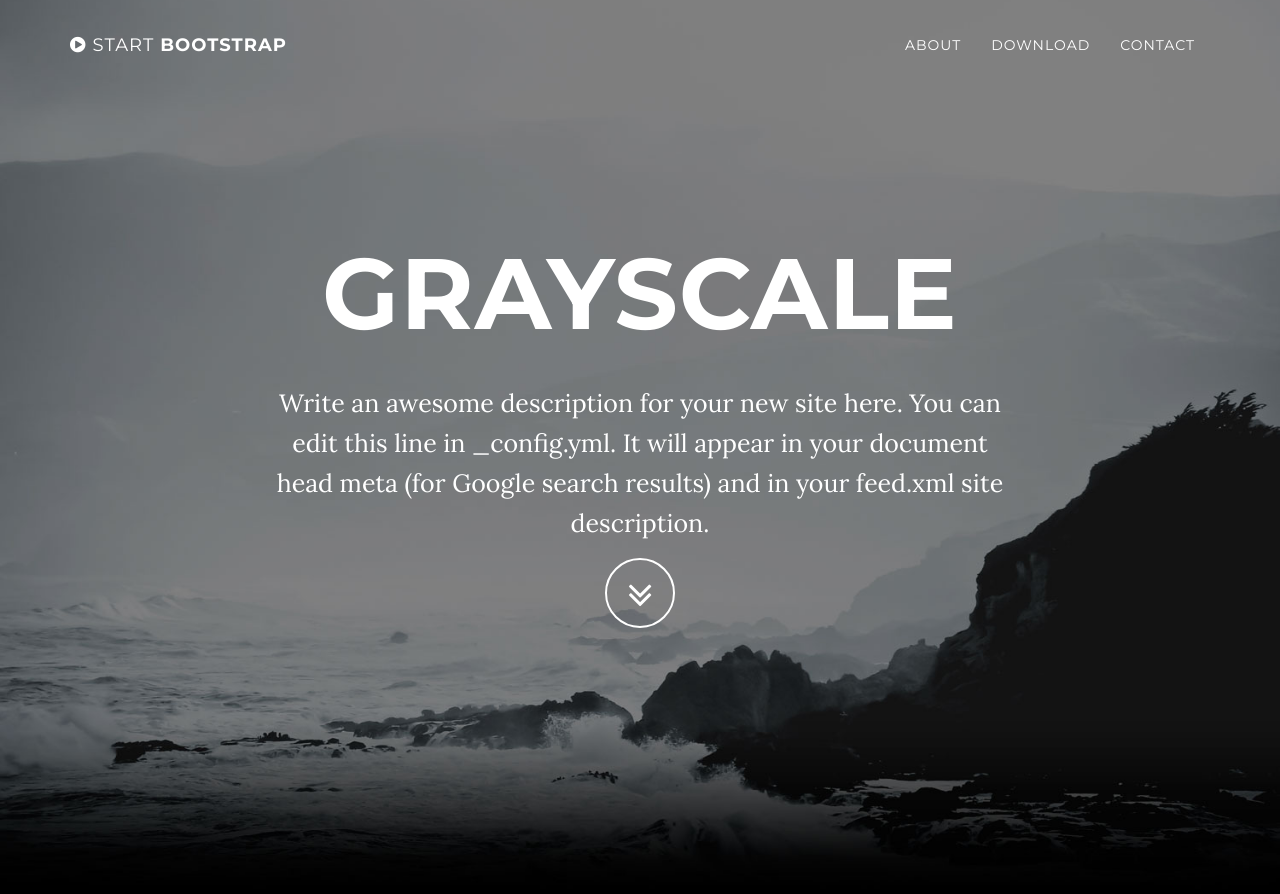
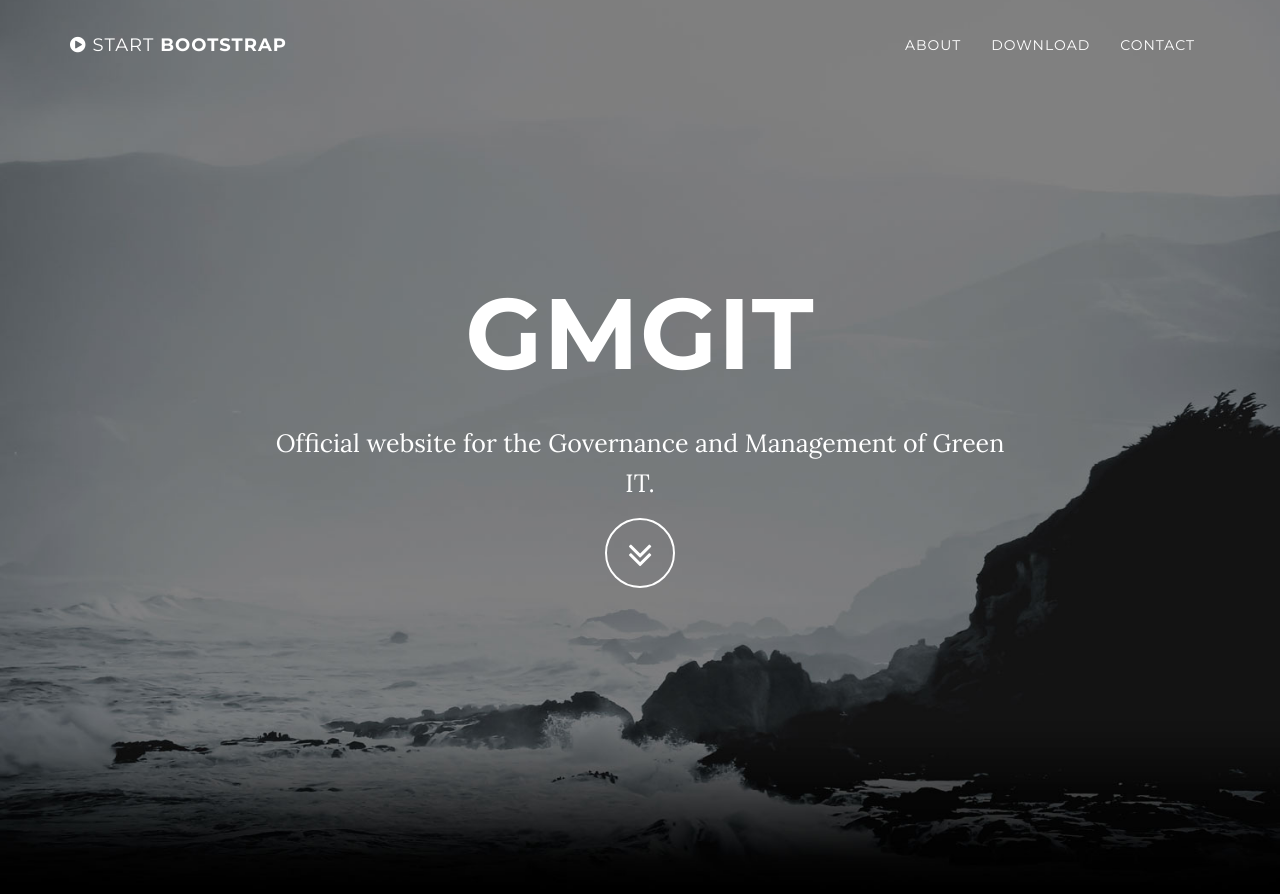
Before and after one commit to green-it-gmgit/green-it-gmgit.github.io, a Jekyll site: the page built from index.html, in a window 1280 px wide and 900 px high. Shown: the top 894 px of the window. Built offline with Jekyll 4.4.1, drawn with Linux system fonts in a browser that asks for light colours; some of the changed text lies outside the part shown.

Commit message:
Update _config.yml

```diff
--- a/_config.yml
+++ b/_config.yml
@@ -1,8 +1,8 @@
 # Site settings
-title: Grayscale
-email: your-email@domain.com
-url: https://example.github.io
-description: "Write an awesome description for your new site here. You can edit this line in _config.yml. It will appear in your document head meta (for Google search results) and in your feed.xml site description."
+title: GMGIT
+email:
+url: https://green-it-gmgit.github.io
+description: "Official website for the Governance and Management of Green IT."
 
 # Color settings (hex-codes without the leading hash-tag)
 color:
@@ -10,20 +10,20 @@ color:
   links: '#219ab3'
 
 # Footer settings
-footer: Your Website
+footer: GMGIT 4.0
 
 # Social networks usernames (many more available: google-plus, flickr, dribbble, pinterest, instagram, tumblr, linkedin, etc.)
 social:
   - title: twitter
-    url: https://twitter.com/SBootstrap
+    url:
   - title: facebook
     url:
   - title: stack-overflow
-    url: http://stackoverflow.com/questions/tagged/jekyll
+    url:
   - title: bitbucket
-    url: http://bitbucket.org/jekyll
+    url:
   - title: github
-    url: https://github.com/IronSummitMedia/startbootstrap
+    url:
 
 # Build settings
 markdown: kramdown
```
